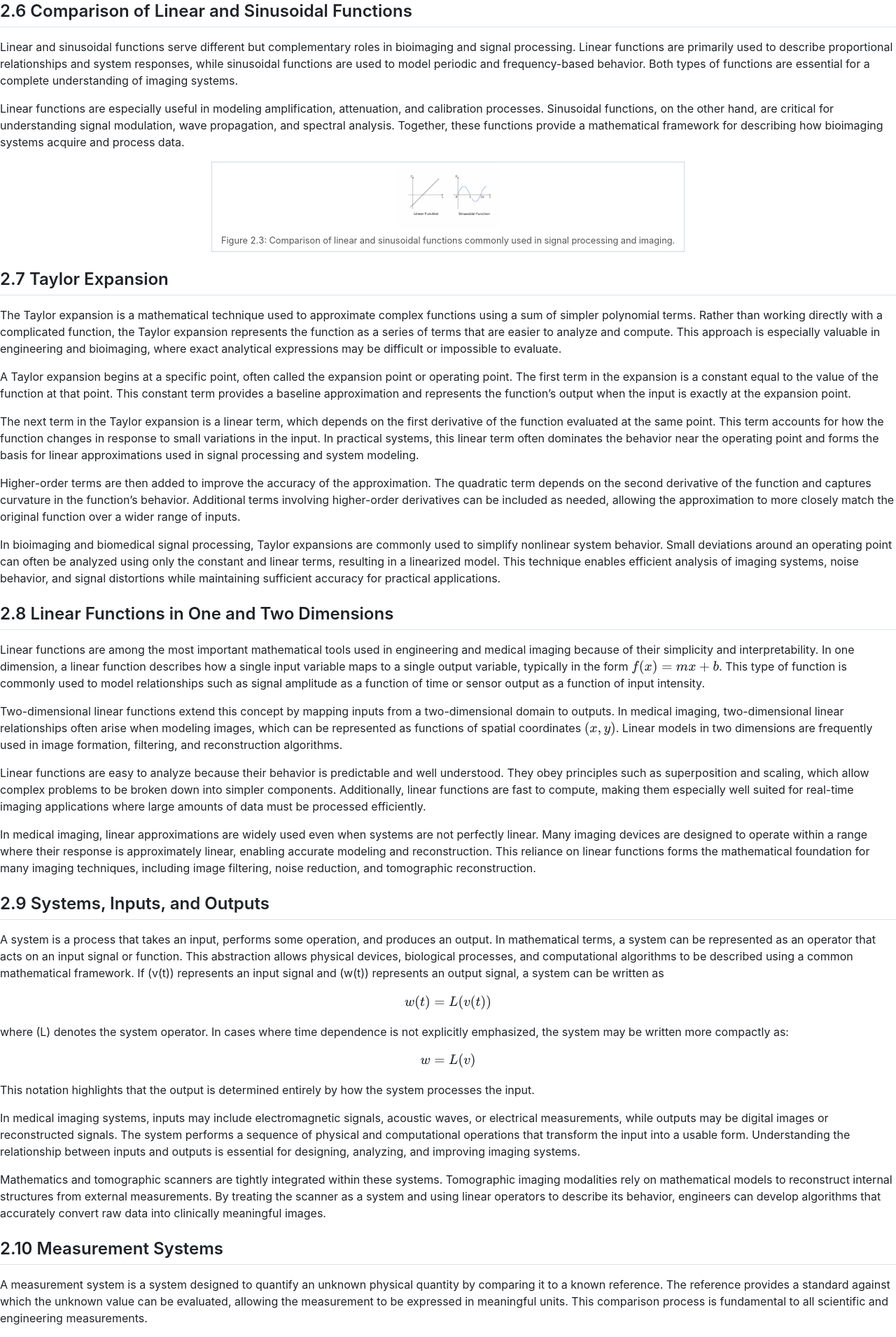
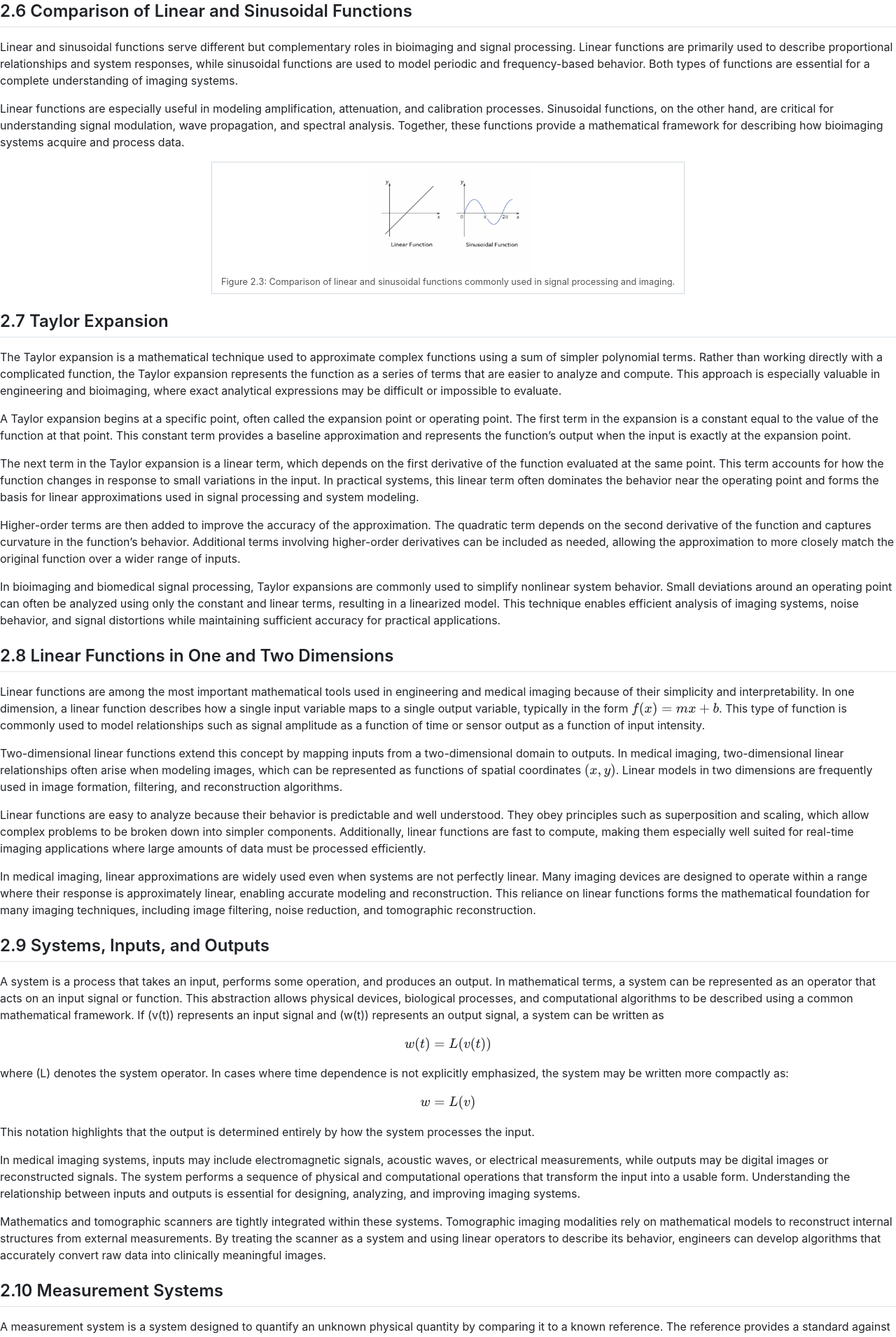
Before and after one commit to NikhilaRao1/medical-imaging-book, a Jekyll site: the page built from chapter2.md, in a window 1280 px wide. Shown: the part 2233-4143 px from the top of the page at 70% size. Built offline with Jekyll 4.4.1, drawn with Linux system fonts in a browser that asks for light colours; nearby versions of some CDN libraries; our own code applies the rules of GitHub Pages for plain Markdown files.

Commit message:
Update chapter2.md

```diff
--- a/chapter2.md
+++ b/chapter2.md
@@ -67,7 +67,7 @@ Linear functions are especially useful in modeling amplification, attenuation, a
 <table align="center">
   <tr>
     <td align="center">
-      <img src="images/2_3.png" alt="Comparison of linear and sinusoidal functions" width="150">
+      <img src="images/2_3.png" alt="Comparison of linear and sinusoidal functions" width="250">
       <p style="font-size: 0.8em; color: #555;">
         Figure 2.3: Comparison of linear and sinusoidal functions commonly used in signal processing and imaging.
       </p>
```
